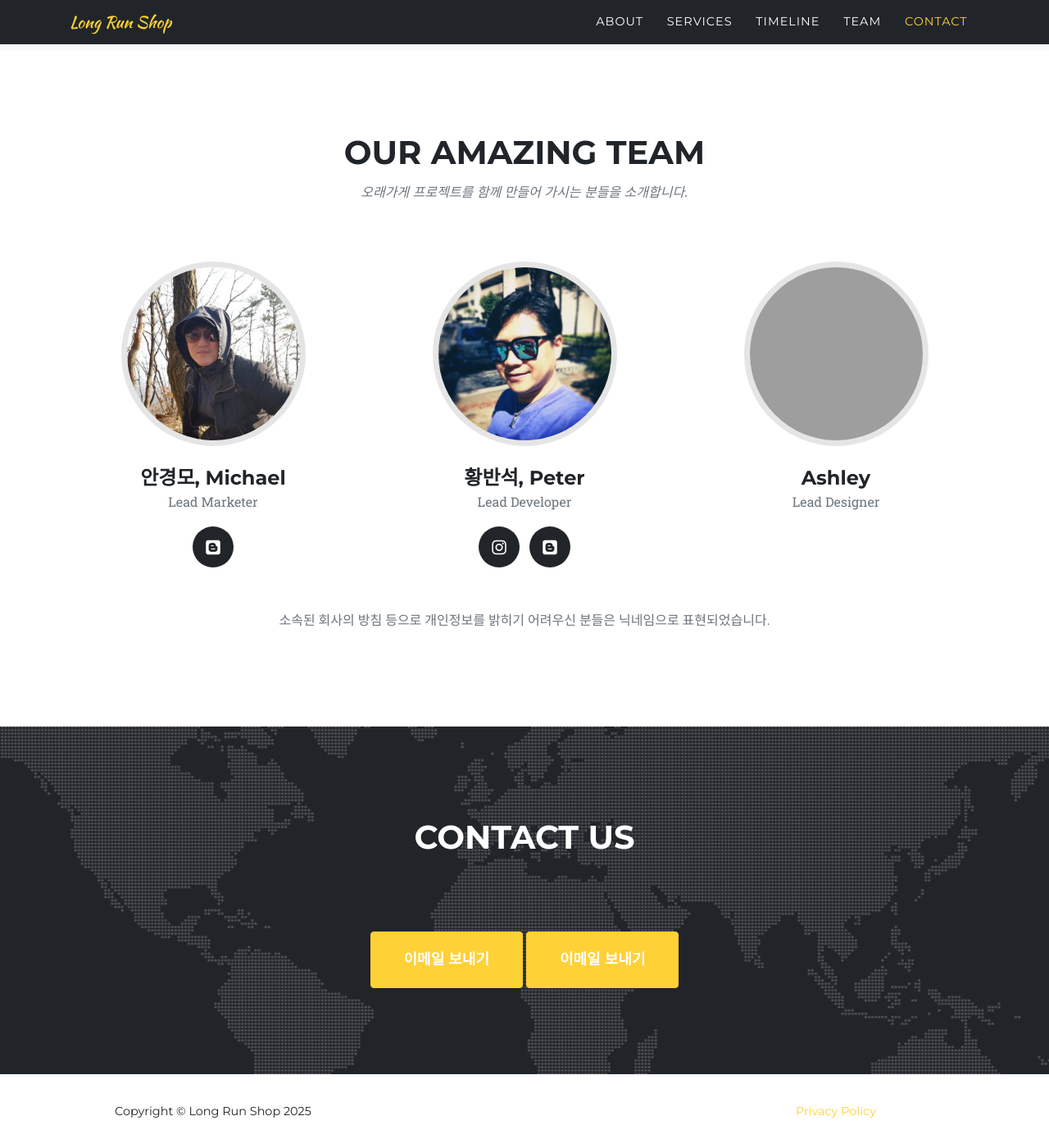
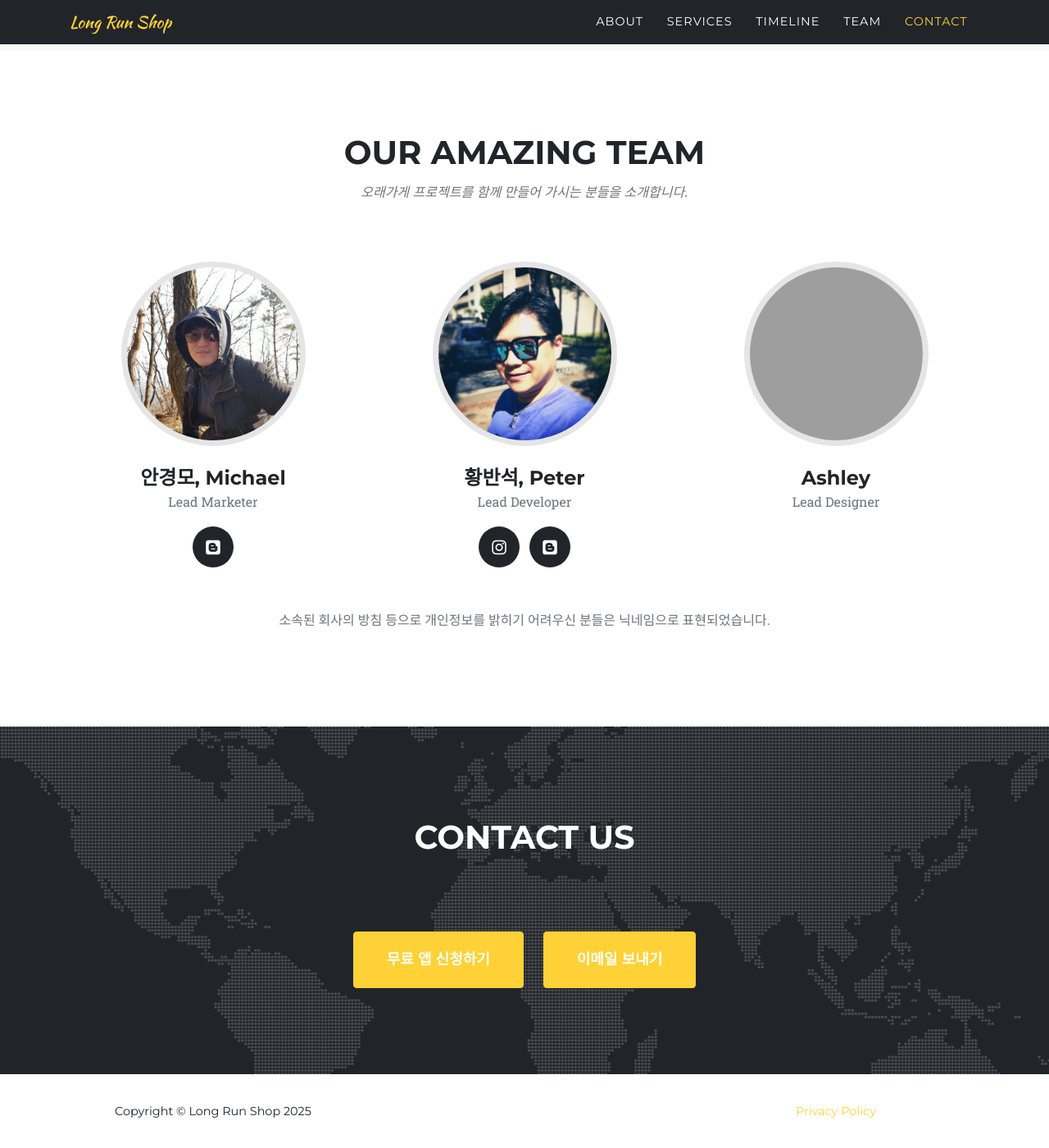
Before and after one commit to WowPeter/long-run-shop, a Jekyll site: the page built from index.md, in a window 1280 px wide and 1400 px high, scrolled down 3398 px. Shown: the whole window at 82% size. Built offline with Jekyll 4.4.1, drawn with Linux system fonts in a browser that asks for light colours; some web fonts are replaced; grey boxes are pictures that could not be loaded.

Commit message:
- feat: Contact, 이메일 보내기 버튼 추가

```diff
--- a/_includes/contact.html
+++ b/_includes/contact.html
@@ -12,7 +12,7 @@
     <div class="row">
       <div class="col-lg-12">
         <div class="col-lg-12 text-center">
-          <a class="btn btn-primary btn-xl text-uppercase js-scroll-trigger" href="mailto:trnfriends@gmail.com">이메일 보내기</a>
+          <a class="btn btn-primary btn-xl text-uppercase js-scroll-trigger" href="https://forms.gle/D4HUKKyKvB5JuoAh7" target="_blank">무료 앱 신청하기</a>
           <a class="btn btn-primary btn-xl text-uppercase js-scroll-trigger" href="mailto:trnfriends@gmail.com">이메일 보내기</a>
         </div>
       </div>
@@ -32,7 +32,7 @@
     <div class="row">
       <div class="col-lg-12">
         <div class="col-lg-12 text-center">
-          <a class="btn btn-primary btn-xl text-uppercase js-scroll-trigger" href="mailto:trnfriends@gmail.com">이메일 보내기</a>
+          <a class="btn btn-primary btn-xl text-uppercase js-scroll-trigger" href="https://forms.gle/D4HUKKyKvB5JuoAh7" target="_blank">무료 앱 신청하기</a>
           <a class="btn btn-primary btn-xl text-uppercase js-scroll-trigger" href="mailto:trnfriends@gmail.com">이메일 보내기</a>
         </div>
       </div>
--- a/_sass/components/_buttons.scss
+++ b/_sass/components/_buttons.scss
@@ -7,7 +7,7 @@
 .btn-xl {
   font-size: 18px;
   padding: 20px 40px;
-  margin: 5px 0px;
+  margin: 5px 10px;
 }
 
 .btn-primary {
```
